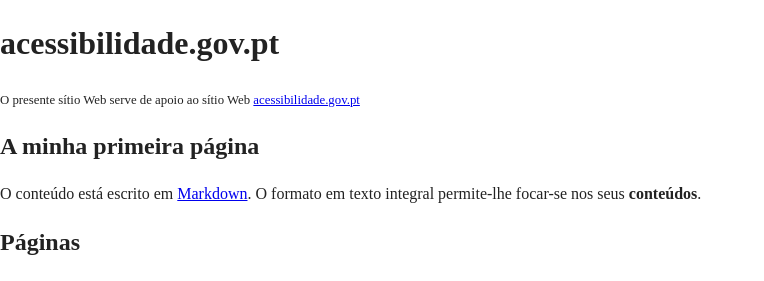
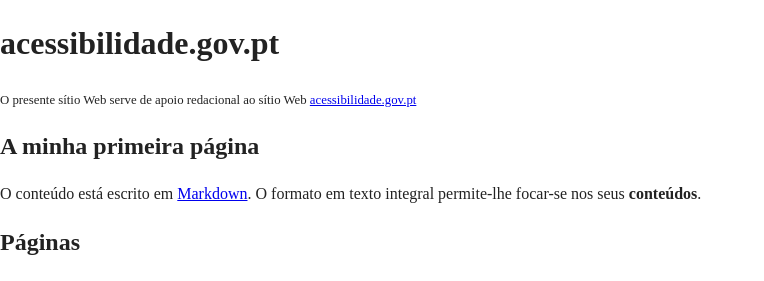
Before and after one commit to jorgeponto/www-a11y, a Jekyll site: the page built from index.md, in a window 1280 px wide. Shown: the top 281 px of the page, without its empty margins (0-764 px from the left). Built offline with Jekyll 4.4.1, drawn with Linux system fonts in a browser that asks for light colours; nearby versions of some CDN libraries.

Commit message:
Update default.html

```diff
--- a/_layouts/default.html
+++ b/_layouts/default.html
@@ -3,9 +3,13 @@
 
   <div id="container">
     <header>
-    	{% if page.url == "/" %}<h1>acessibilidade.gov.pt</h1>{% endif %}
-    	{% if page.url != "/" %}<p><a href="index" title="ir para a primeira página" rel="home">acessibilidade.gov.pt</a></p>{% endif %}
-    	<p><small>O presente sítio Web serve de apoio ao sítio Web <a href="http://www.acessibilidade.gov.pt">acessibilidade.gov.pt</a></small></p>
+    	{% if page.url == "/" %}
+    		<h1>acessibilidade.gov.pt</h1>
+    		<p><small>O presente sítio Web serve de apoio redacional ao sítio Web <a href="http://www.acessibilidade.gov.pt">acessibilidade.gov.pt</a></small></p>
+    	{% endif %}
+    	{% if page.url != "/" %}
+    		<p><a href="index" title="ir para a primeira página" rel="home">acessibilidade.gov.pt</a></p>
+    	{% endif %}
     </header>
     <main id="main">
       {{ content }}
```
